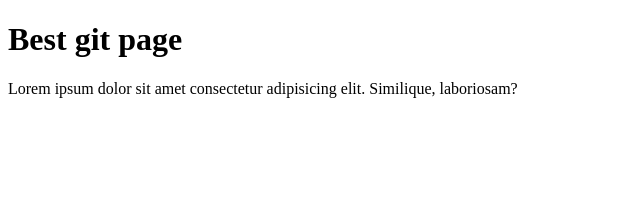
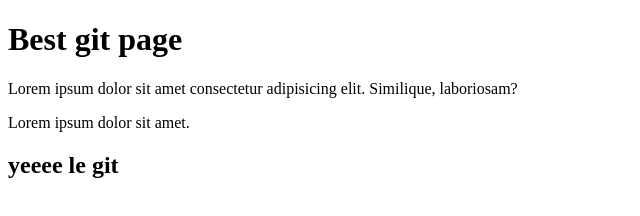
Before and after one commit to DoroLunatiqua/wad24_first_git, a plain HTML site: page index.html in a window 1280 px wide. Shown: the whole page, without its empty margins (0-640 px from the left). Drawn offline with Linux system fonts and the light colour scheme.

Commit message:
even more content

```diff
--- a/index.html
+++ b/index.html
@@ -9,5 +9,8 @@
     <h1> Best git page </h1>
     <p>Lorem ipsum dolor sit amet consectetur adipisicing elit. Similique, laboriosam?</p>
 
+    <p>Lorem ipsum dolor sit amet.</p>
+    <h2>yeeee le git</h2>
+
 </body>
 </html>
```
